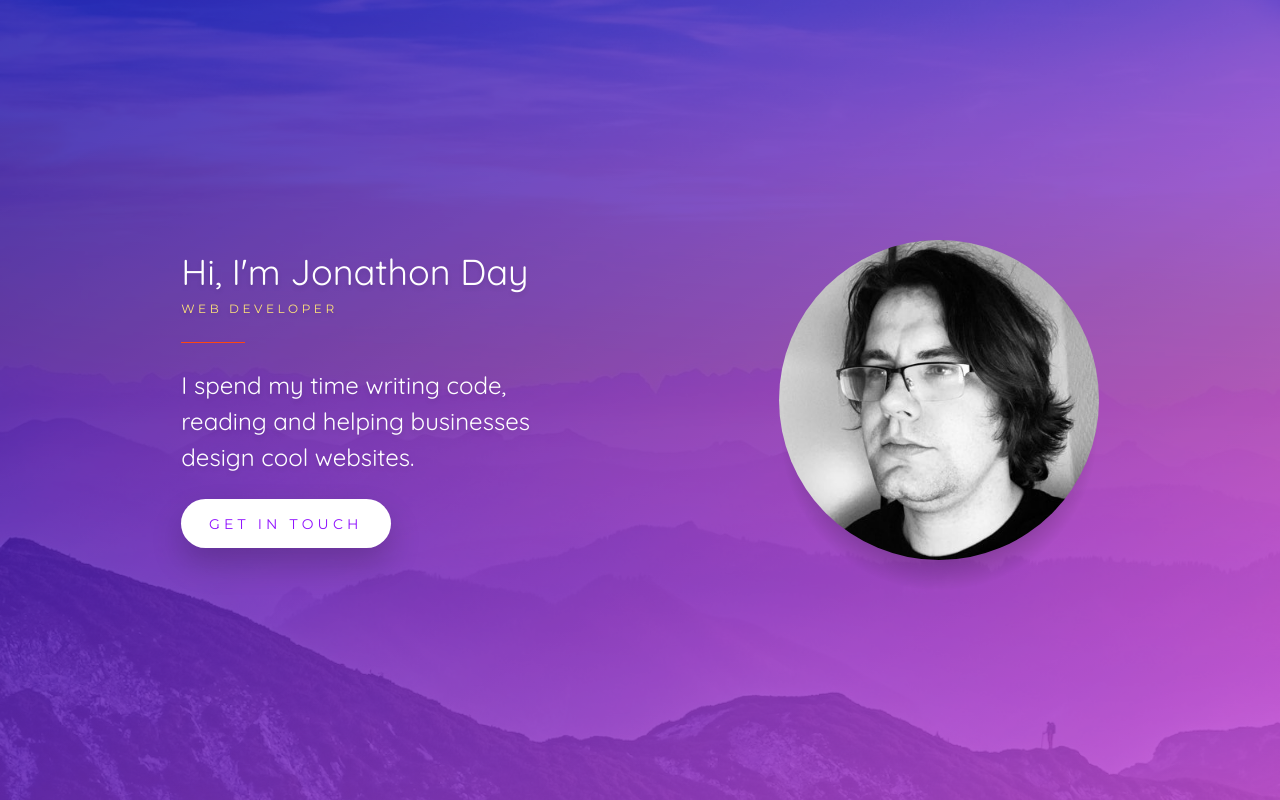
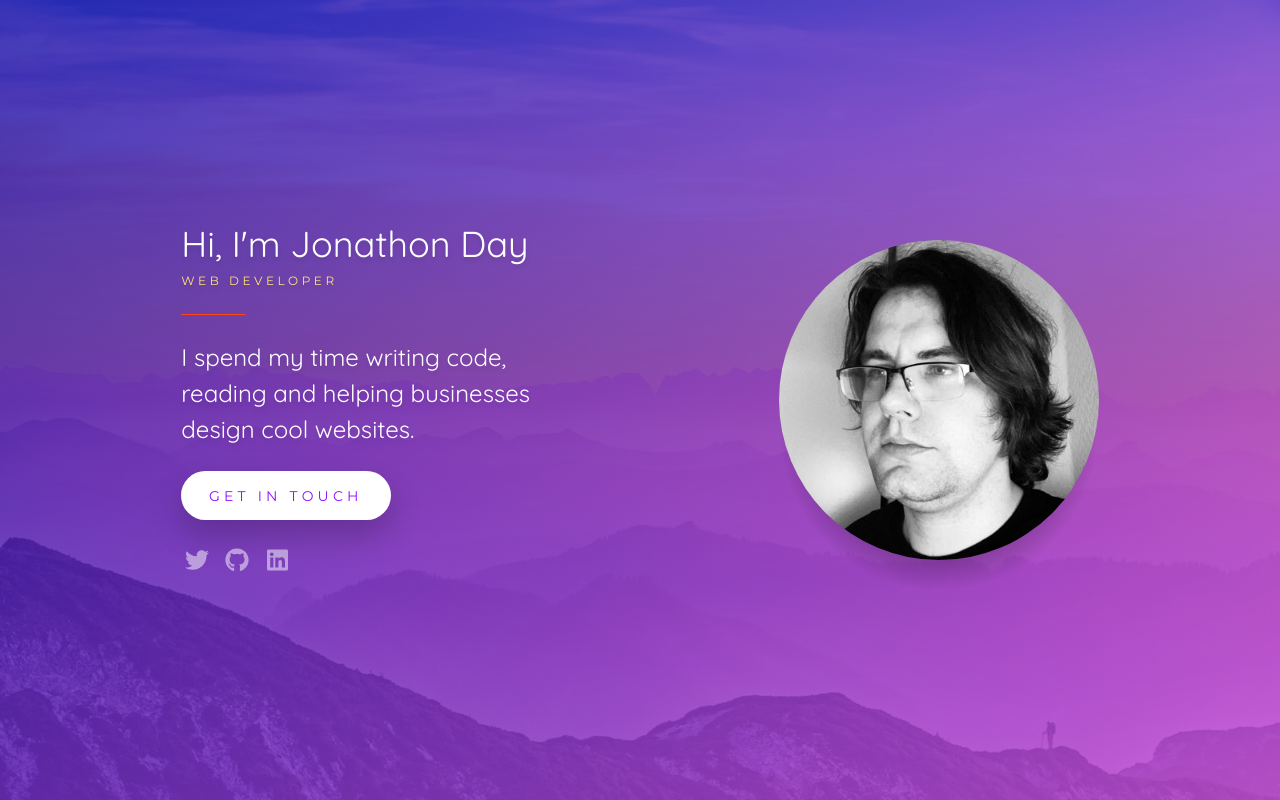
Before and after one commit to jonathonpday/personal_site_test, a plain HTML site: page index.html in a window 1280 px wide. Drawn offline with Linux system fonts and the light colour scheme.

Commit message:
social button animations

```diff
--- a/css/main.css
+++ b/css/main.css
@@ -148,6 +148,40 @@ a {
   transform: scale(0.98) translateY(-2px);
 }
 
+.social {
+  display: flex;
+  margin-top: 1.5rem;
+}
+
+.social li {
+  height: 2rem;
+  margin-right: 0.5rem;
+  text-align: center;
+  width: 2rem;
+}
+
+.social a {
+  align-items: center;
+  display: flex;
+  font-size: 1.5rem;
+  height: 2rem;
+  justify-content: center;
+  opacity: 0.5;
+  transition-property: opacity, transform;
+  width: 2rem;
+  will-change: opacity, transform;
+}
+
+.social a:hover {
+  opacity: 1;
+  transform: scale(1.25);
+}
+
+.social a:active {
+  opacity: 1;
+  transform: scale(1.1);
+}
+
 /* 4. Responsiveness */
 
 @media screen and (max-width: 799px) {
--- a/index.html
+++ b/index.html
@@ -10,6 +10,10 @@
     />
     <link rel="stylesheet" type="text/css" href="css/minireset.min.css" />
     <link rel="stylesheet" type="text/css" href="css/main.css" />
+    <script
+      defer
+      src="https://use.fontawesome.com/releases/v5.0.0/js/all.js"
+    ></script>
     <title>Jonathon Day - Web Developer</title>
   </head>
   <body>
@@ -47,6 +51,23 @@
           <a class="button" href="mailto:youremail@example.com">
             Get in touch
           </a>
+          <ul class="social">
+            <li>
+              <a>
+                <i class="fab fa-twitter"></i>
+              </a>
+            </li>
+            <li>
+              <a>
+                <i class="fab fa-github"></i>
+              </a>
+            </li>
+            <li>
+              <a>
+                <i class="fab fa-linkedin"></i>
+              </a>
+            </li>
+          </ul>
         </div>
       </main>
     </div>
```
